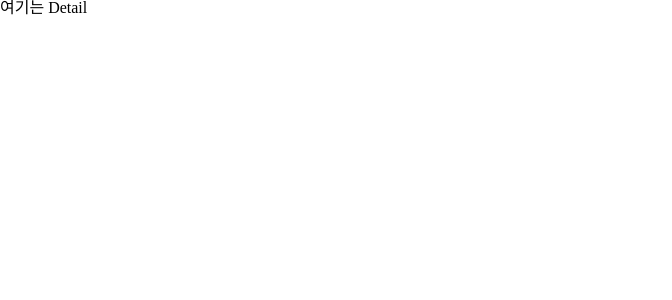
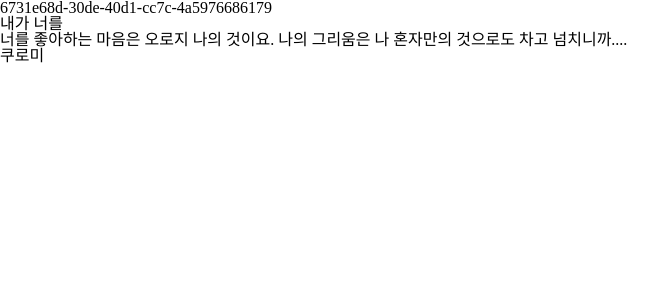
Before and after one commit to allone9425/nbc_fan, a React (Create React App) app: page /detail/6731e68d-30de-40d1-cc7c-4a5976686179 in a window 1280 px wide. Shown: the top 300 px of the page, without its empty margins (0-672 px from the left). Built offline with nearby package versions, Linux system fonts and the light colour scheme; a web font is replaced by a local one.

Commit message:
내일배움캠프 팬레터 컬렉션

```diff
--- a/src/components/List.jsx
+++ b/src/components/List.jsx
@@ -1,4 +1,6 @@
 import styled from "styled-components";
+import { Link, useNavigate } from "react-router-dom";
+
 const MainBox = styled.div`
   border: 1px solid #aaa;
   padding: 20px;
@@ -51,6 +53,7 @@ const ToWho = styled.p`
 `;
 
 function List({ selectedMember, letters }) {
+  const navigate = useNavigate();
   return (
     <MainList>
       {letters
@@ -63,7 +66,13 @@ function List({ selectedMember, letters }) {
         .map(function (item) {
           const fontColor = item.writedTo === "쿠로미" ? "#A1619D" : "#E86F9A";
           return (
-            <MainBox key={item.id}>
+            //<Link to={`/detail/${item.id}`}>
+            <MainBox
+              key={item.id}
+              onClick={() => {
+                navigate("/detail/2");
+              }}
+            >
               <ToWho fontcolor={fontColor}>To. {item.writedTo}</ToWho>
               <section>
                 <p>
--- a/src/index.js
+++ b/src/index.js
@@ -1,14 +1,14 @@
-import React from 'react';
-import ReactDOM from 'react-dom/client';
-import './index.css';
-import App from './App';
-import reportWebVitals from './reportWebVitals';
+import React from "react";
+import ReactDOM from "react-dom/client";
+import "./index.css";
+import App from "./App";
+import reportWebVitals from "./reportWebVitals";
 
-const root = ReactDOM.createRoot(document.getElementById('root'));
+const root = ReactDOM.createRoot(document.getElementById("root"));
 root.render(
-  <React.StrictMode>
-    <App />
-  </React.StrictMode>
+  // <React.StrictMode>
+  <App />
+  // </React.StrictMode>
 );
 
 // If you want to start measuring performance in your app, pass a function
--- a/src/pages/Detail.jsx
+++ b/src/pages/Detail.jsx
@@ -1,9 +1,23 @@
 import React, { Component } from "react";
+import { useParams } from "react-router-dom";
+import { data } from "shared/data";
 
-export class Detail extends Component {
-  render() {
-    return <div>여기는 Detail</div>;
-  }
+function Detail() {
+  const params = useParams();
+
+  const foundData = data.find((item) => {
+    return item.id === params.id;
+  });
+  //console.log("params", params);
+  //console.log("found", foundData);
+  return (
+    <div>
+      <h3>{foundData.id}</h3>
+      <p>{foundData.nickname}</p>
+      <p>{foundData.content}</p>
+      <p>{foundData.writedTo}</p>
+    </div>
+  );
 }
 
 export default Detail;
--- a/src/pages/Home.jsx
+++ b/src/pages/Home.jsx
@@ -4,63 +4,10 @@ import List from "components/List";
 import InputForm from "components/InputForm";
 import Member from "components/Member";
 import Header from "components/Header";
+import { data } from "shared/data";
 
 function Home() {
-  const [letters, setLetters] = useState([
-    {
-      createdAt: "2023-11-03T02:07:09.423Z",
-      nickname: "별헤는 밤",
-      avatar: require("../assets/1.svg").default,
-      content:
-        "별 하나에 추억과 별 하나에 사랑과 별 하나에 쓸쓸함과 별 하나에 동경과 별 하나에 시와 별 하나에 어머니, 어머니.",
-      writedTo: "쿠로미",
-      id: uuid(),
-    },
-    {
-      createdAt: "2023-11-02T23:13:18.491Z",
-      nickname: "서시",
-      avatar: require("../assets/2.svg").default,
-      content:
-        "죽는 날까지 하늘을 우러러 한 점 부끄럼이 없기를, 잎새에 이는 바람에도 나는 괴로워했다. 별을 노래하는 마음으로 모든 죽어가는 것을 사랑해야지",
-      writedTo: "마이멜로디",
-      id: uuid(),
-    },
-    {
-      createdAt: "2023-11-02T11:25:37.026Z",
-      nickname: "꽃",
-      avatar: require("../assets/3.svg").default,
-      content:
-        "내가 그의 이름을 불러주기 전에는 그는 다만 하나의 몸짓에 지나지 않았다. 내가 그의 이름을 불러주었을 때, 그는 나에게로 와서 꽃이 되었다.",
-      writedTo: "마이멜로디",
-      id: uuid(),
-    },
-    {
-      createdAt: "2023-11-02T16:06:34.150Z",
-      nickname: "풀꽃",
-      avatar: require("../assets/4.svg").default,
-      content: "자세히 보아야 예쁘다. 오래 보아야 사랑스럽다. 너도 그렇다.",
-      writedTo: "쿠로미",
-      id: uuid(),
-    },
-    {
-      createdAt: "2023-11-03T05:40:17.575Z",
-      nickname: "꽃밭",
-      avatar: require("../assets/5.svg").default,
-      content:
-        "마음에 사무치면 꽃이 핀다더니 너 때문에 내 마음엔 이미 발 디딜 틈 없는 너만의 꽃밭이 생겼더구나",
-      writedTo: "마이멜로디",
-      id: uuid(),
-    },
-    {
-      createdAt: "2023-11-05T05:40:17.575Z",
-      nickname: "내가 너를",
-      avatar: require("../assets/default.svg").default,
-      content:
-        "너를 좋아하는 마음은 오로지 나의 것이요. 나의 그리움은 나 혼자만의 것으로도 차고 넘치니까....",
-      writedTo: "쿠로미",
-      id: uuid(),
-    },
-  ]);
+  const [letters, setLetters] = useState(data);
 
   //버튼 클릭할때마다 특정 화면만 보여주기
   const [selectedMember, setSelectedMember] = useState("전체보기");
--- a/src/shared/Router.js
+++ b/src/shared/Router.js
@@ -1,6 +1,7 @@
 import { BrowserRouter, Route, Routes } from "react-router-dom";
 import Home from "pages/Home";
 import Detail from "pages/Detail";
+
 const Router = () => {
   //useNavigate -> 파라미터를 넣을 수 있음 \
   //React
--- /dev/null
+++ b/src/shared/data.js
@@ -0,0 +1,56 @@
+import uuid from "react-uuid";
+export const data = [
+  {
+    createdAt: "2023-11-03T02:07:09.423Z",
+    nickname: "별헤는 밤",
+    avatar: require("../assets/1.svg").default,
+    content:
+      "별 하나에 추억과 별 하나에 사랑과 별 하나에 쓸쓸함과 별 하나에 동경과 별 하나에 시와 별 하나에 어머니, 어머니.",
+    writedTo: "쿠로미",
+    id: uuid(),
+  },
+  {
+    createdAt: "2023-11-02T23:13:18.491Z",
+    nickname: "서시",
+    avatar: require("../assets/2.svg").default,
+    content:
+      "죽는 날까지 하늘을 우러러 한 점 부끄럼이 없기를, 잎새에 이는 바람에도 나는 괴로워했다. 별을 노래하는 마음으로 모든 죽어가는 것을 사랑해야지",
+    writedTo: "마이멜로디",
+    id: uuid(),
+  },
+  {
+    createdAt: "2023-11-02T11:25:37.026Z",
+    nickname: "꽃",
+    avatar: require("../assets/3.svg").default,
+    content:
+      "내가 그의 이름을 불러주기 전에는 그는 다만 하나의 몸짓에 지나지 않았다. 내가 그의 이름을 불러주었을 때, 그는 나에게로 와서 꽃이 되었다.",
+    writedTo: "마이멜로디",
+    id: uuid(),
+  },
+  {
+    createdAt: "2023-11-02T16:06:34.150Z",
+    nickname: "풀꽃",
+    avatar: require("../assets/4.svg").default,
+    content: "자세히 보아야 예쁘다. 오래 보아야 사랑스럽다. 너도 그렇다.",
+    writedTo: "쿠로미",
+    id: uuid(),
+  },
+  {
+    createdAt: "2023-11-03T05:40:17.575Z",
+    nickname: "꽃밭",
+    avatar: require("../assets/5.svg").default,
+    content:
+      "마음에 사무치면 꽃이 핀다더니 너 때문에 내 마음엔 이미 발 디딜 틈 없는 너만의 꽃밭이 생겼더구나",
+    writedTo: "마이멜로디",
+    id: uuid(),
+  },
+  {
+    createdAt: "2023-11-05T05:40:17.575Z",
+    nickname: "내가 너를",
+    avatar: require("../assets/default.svg").default,
+    content:
+      "너를 좋아하는 마음은 오로지 나의 것이요. 나의 그리움은 나 혼자만의 것으로도 차고 넘치니까....",
+    writedTo: "쿠로미",
+    id: uuid(),
+  },
+];
```
